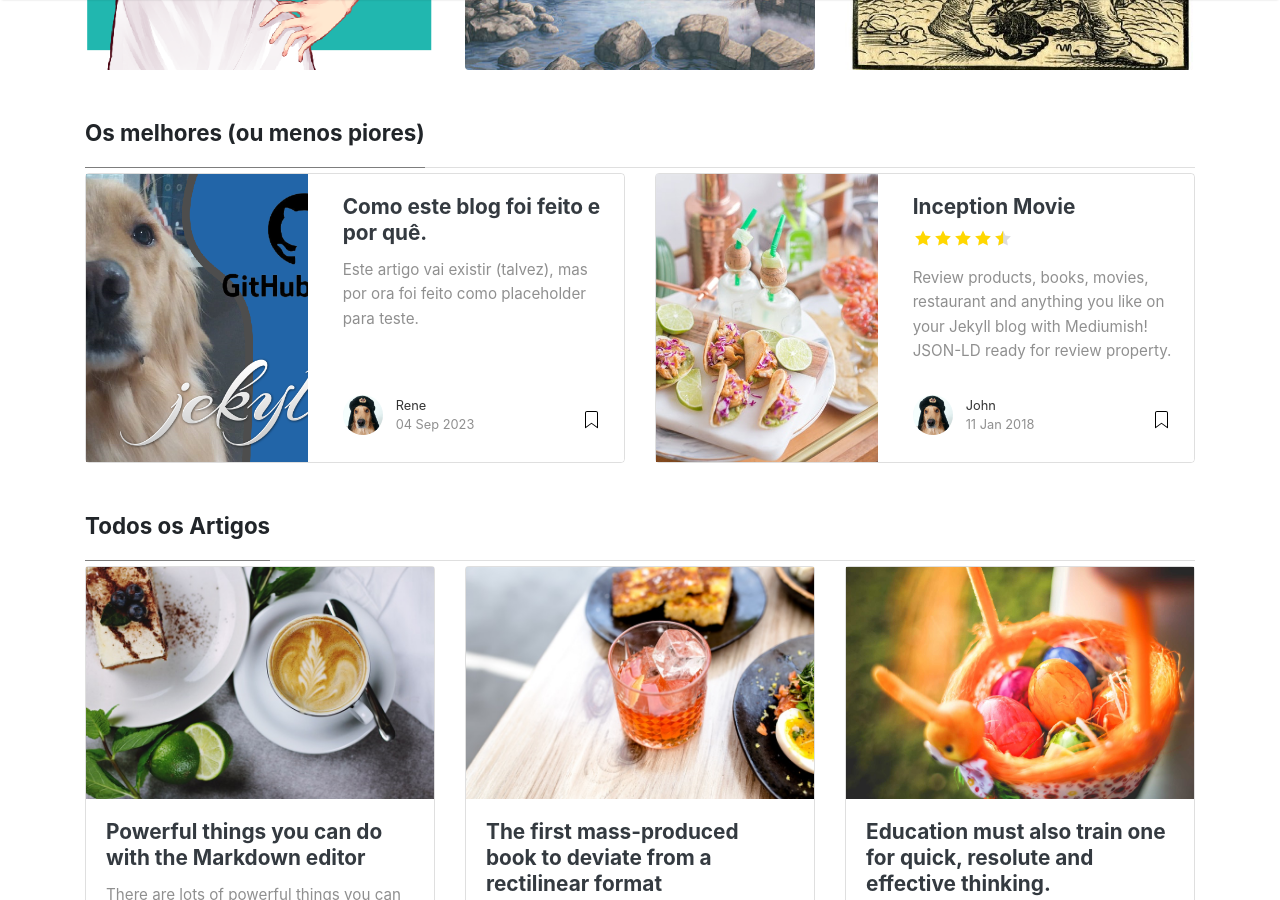
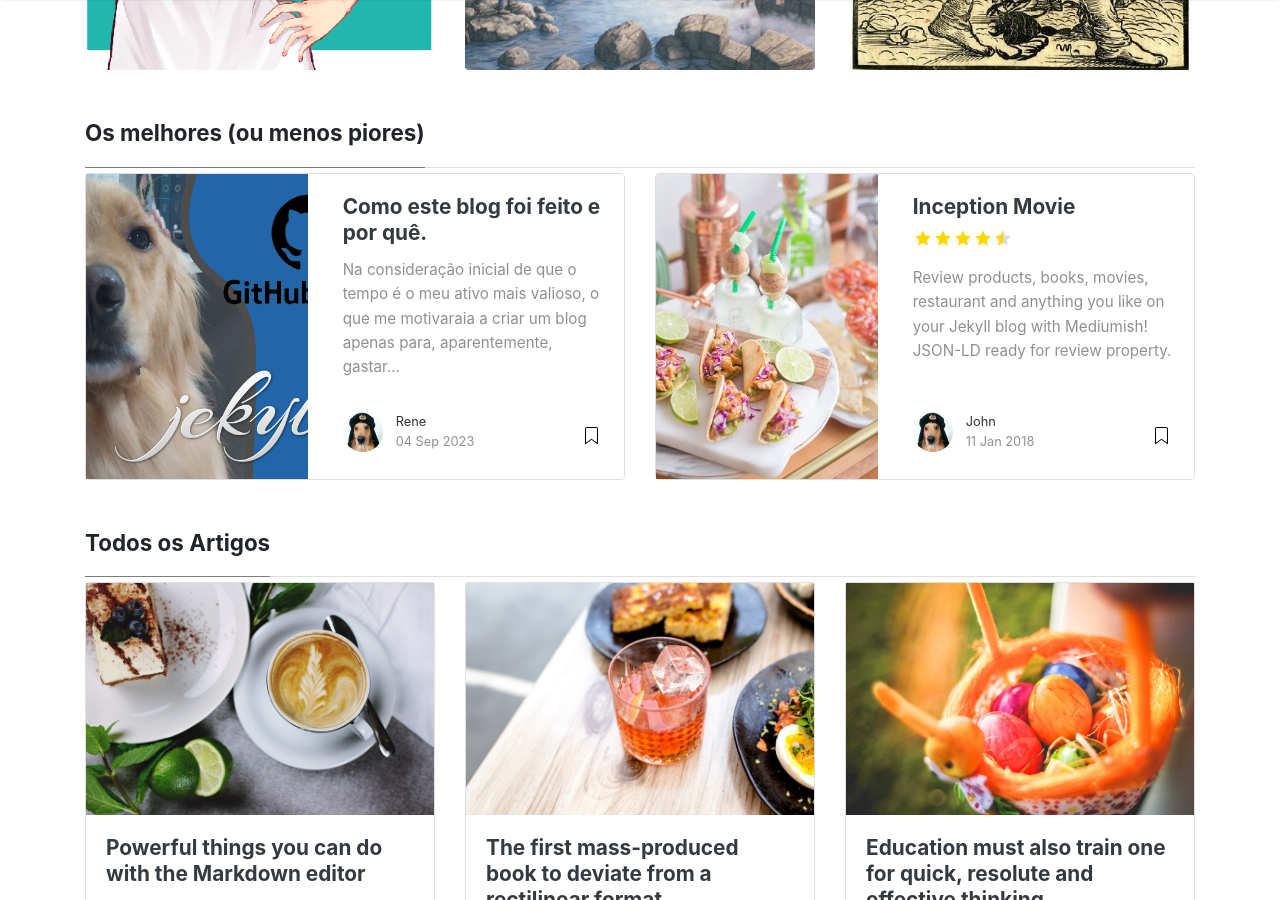
Before and after one commit to renelourenco/lourencoblog, a Jekyll site: the page built from index.html, in a window 1280 px wide and 900 px high, scrolled down 910 px. Built offline with Jekyll 4.4.1, drawn with Linux system fonts in a browser that asks for light colours; nearby versions of some CDN libraries; the list of posts is cut into pages by our own code; some of the changed lines change nothing that is shown.

Commit message:
Artigo 1 criado

```diff
--- a/_posts/2023-09-04-como-este-blog-foi-feito-e-por-que.md
+++ b/_posts/2023-09-04-como-este-blog-foi-feito-e-por-que.md
@@ -7,8 +7,46 @@ image: assets/images/21.png
 featured: true
 hidden: true
 ---
-Este artigo vai existir (talvez), mas por ora foi feito como placeholder para teste.
+Na consideração inicial de que o tempo é o meu ativo mais valioso, o que me motivaraia a criar um blog apenas para, aparentemente, gastar este ativo? E ainda por cima com uma tecnologia a qual possuo conhecimento nulo.
 
+## Por que criar um blog pessoal?
 
+Como um típico palestrinha dos mais diversos tópicos (um abraço ao Maurílio dos Anjos) frequentemente me vejo discutindo assuntos variados com amigos íntimos e até mesmo com pessoas recém-conhecidas.
 
-<p><iframe style="width:750px;" height="315" src="https://www.youtube.com/embed/EnDg65ISswg?si=LJ0QO6HLKGV0-i5j" frameborder="0" allowfullscreen></iframe></p>
+Meu principal passatempo em momentos boêmios consiste em abordar bêbados para iniciar discussões acerca de paradoxos ou percepção da realidade. Como se controlado por uma força maior eu muitas vezes sinto a necessidade de coletar opiniões de pessoas aleatórias sobre esses assuntos. Não apenas quando estou embriagado, mas também em momentos de pouco sono.
+
+No entanto, nem sempre tenho uma cobaia disposta a ouvir minhas reflexões sobre a possibilidade de termos sido criados pelos Anunnaki. Assim, esse blog se torna uma espécie de biblioteca pessoal da minha mente, onde posso armazenar minhas observações para que o futuro Renê possa ponderar sobre as opiniões do passado. Trata-se de uma bela interação do pensamento ao longo do tempo.
+
+#### Afinal, o navio do futuro, com novas peças e itens é o mesmo que saiu em uma viagem de descoberta?
+
+![navio naufragado]({{ site.baseurl }}/assets/images/navio.jpg)
+
+## Como este blog foi criado?
+
+Para combinar o útil ao agradável e adquirir novos conhecimentos, decidi criar um blog em uma plataforma totalmente nova.
+
+Há algum tempo já estou familiarizado com as ferramentas e possibilidades do Wordpress, o que torna a criação de um site lá extremamente simples e rápida. Mas a busca por problemas e dificuldades me atormenta com mais frequência do que eu gostaria (O famoso chifre na cabeça de égua).
+
+Eu já tinha conhecimento da hospedagem fornecida pelo GitHub Pages, mas como eu poderia criar um blog agradável aos olhos de forma estática? Vale ressaltar que meus conhecimentos em programação são bastante limitados, somente tendo me virado em necessidades pontuais.
+
+Desbravando a maravilhosa terra da World Wide Web em busca de templates, me deparei com o Jekyll, um programa feito em Ruby que permite a criação dinâmica de sites e blogs utilizando somente de tecnologias simples como html, css (Essa é uma descrição leiga a qual me permito no momento).
+
+O tema específico usado neste blog é quase inteiramente baseado no Bootstrap (um nome que ouvi pela primeira vez há muitos anos, no início da faculdade), embora eu mesmo não possuía conhecimento nenhum no mesmo.
+
+A perspectiva do desafio me cativou, e com pesquisa e certo esforço, consegui botar este blog no ar com um layout relativamente agradável. No entanto, como mencionei, meus conhecimentos em programação são limitadíssimos. Inicialmente eu precisava fazer commits e pushes para visualizar qualquer alteração online, mas depois de pesquisa e o download de infinitos programas, consegui visualizar o blog localmente com atualizações automáticas assim que eu fazia as alterações nos documentos.
+
+A forma como tudo foi feito provavelmente estará disponível no blog que pretendo criar para tópicos mais sérios. Bem... Criado ele já foi, agora só falta configurá-lo e começar a postar conteúdo.
+
+## Conclusão
+
+É interessante notar como de início tudo é difícil. Despendi horas para descobrir como tornar o blog disponível de forma local, mas agora conseguiria fazer isso em menos de 20 minutos. Além disso, no começo, todos esses arquivos e pastas desconhecidos com nomenclaturas que eu nunca tinha visto pareciam impossíveis de lidar, mas agora sei onde está cada um e o que faz.
+
+Como muitas habilidades que eu busquei aprender, essa se mostra igualmente divertida e parece ser uma representação realista do The Sims para mim. A barra de progresso se enche e, a cada nível, a tarefa se torna mais fácil. O que costumava levar uma hora agora leva apenas 20 minutos. O que implicava em 10 quedas por hora, agora implica em somente uma e posteriormente em nenhuma. (Estou me referindo ao patins, que também me empenhei em aprender este ano.)
+
+Finalmente, me despeço com este sendo o primeiro artigo. Um abraço a todos os leitores, incluindo o Renê do futuro.
+
+Espero que todos estejam bem e lembrem-se: **Busquem conhecimento**.
+
+<div style="text-align:center;">
+  <img src="{{ site.baseurl }}/assets/images/ET-Bilu.webp" alt="ET Bilu">
+</div>
```
Also changed, not shown: assets/images/ET-Bilu.webp (added), 9 other files.
